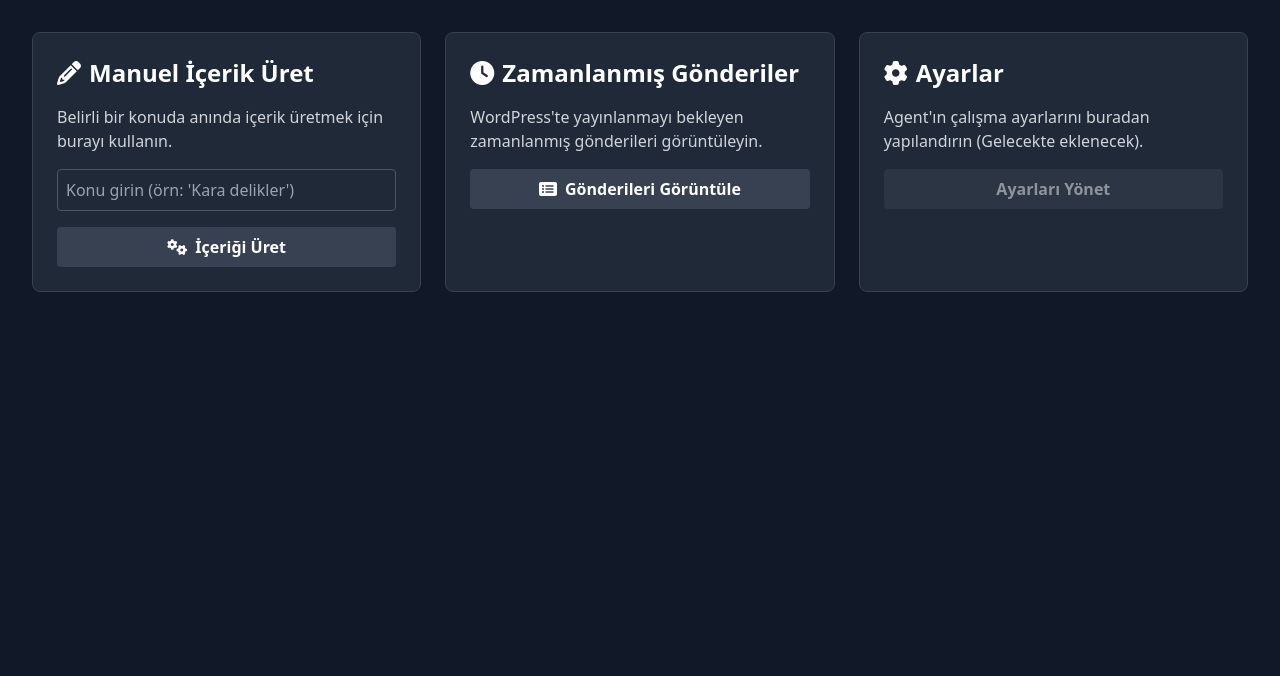
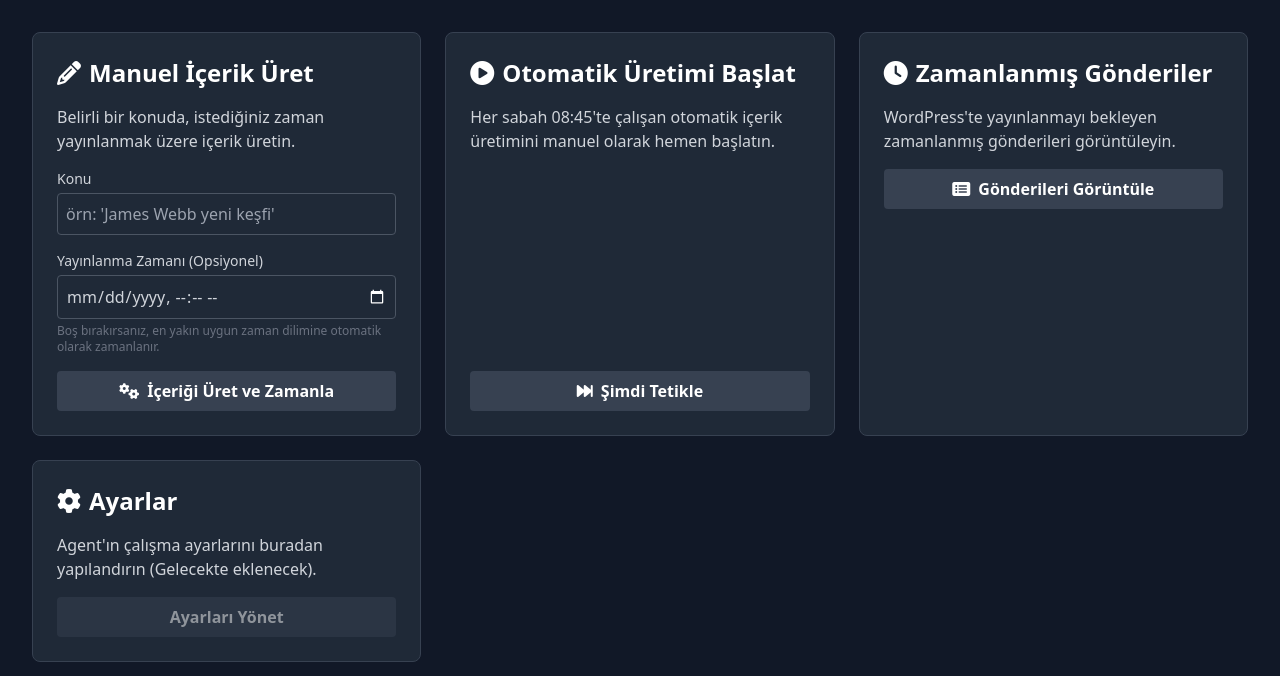
Before and after one commit to ozguradmin/uzay-agent, a Flask app: page / in a window 1280 px wide. Shown: the part 133-809 px from the top of the page. Before the commit the page ends 425 px from the top, so only its background shows below. Run offline with Flask 3, Linux system fonts and the light colour scheme; some libraries are stand-ins or nearby versions.

Commit message:
Feat: Admin paneli geliÅŸtirmeleri (manuel zamanlama, ÅŸimdi tetikle)

```diff
--- a/main.py
+++ b/main.py
@@ -642,15 +642,39 @@ def generate_and_post_logic(topic: str, schedule_time: str = None):
 def generate_and_post_endpoint():
     """
     Bir konu alır, araştırır, içerik üretir ve WordPress'e gönderir.
+    Panelden gelen manuel istekleri işler.
     """
     data = request.json
     topic = data.get('topic')
+    schedule_time_str = data.get('schedule_time') # Panelden gelen zaman (örn: 2025-09-29T14:30)
+
     if not topic:
         return jsonify({"error": "Lütfen bir içerik konusu belirtin."}), 400
 
+    final_schedule_time = None
+    if schedule_time_str:
+        # Gelen string'i datetime objesine çevir ve ISO formata getir
+        final_schedule_time = datetime.fromisoformat(schedule_time_str).isoformat()
+    else:
+        # Eğer zaman belirtilmemişse, en yakın uygun zamanı bul ve ata
+        now = datetime.now()
+        smart_times = get_smart_schedule_times()
+        for t in smart_times:
+            # Gelecekteki ilk uygun zamanı bul
+            if datetime.fromisoformat(t) > now:
+                final_schedule_time = t
+                break
+        # Eğer hepsi geçmişte kaldıysa, ertesi günün ilk saatini ata
+        if not final_schedule_time:
+            final_schedule_time = (now + timedelta(days=1)).replace(hour=8, minute=45).isoformat()
+
     try:
-        generate_and_post_logic(topic)
-        return jsonify({"status": "success", "message": f"'{topic}' konusu başarıyla işlendi."})
+        # Mantık fonksiyonunu belirlenen zamanlama ile çağır
+        generate_and_post_logic(topic, schedule_time=final_schedule_time)
+        return jsonify({
+            "status": "success",
+            "message": f"'{topic}' konusu başarıyla işlendi ve {final_schedule_time} tarihine zamanlandı."
+        })
     except Exception as e:
         return jsonify({"error": f"İçerik üretimi sırasında hata: {e}"}), 500
 
--- a/templates/index.html
+++ b/templates/index.html
@@ -42,13 +42,32 @@
             <!-- Manuel İçerik Üretme -->
             <div class="card rounded-lg p-6">
                 <h2 class="text-2xl font-semibold text-white mb-4"><i class="fas fa-pencil-alt mr-2"></i>Manuel İçerik Üret</h2>
-                <p class="mb-4">Belirli bir konuda anında içerik üretmek için burayı kullanın.</p>
+                <p class="mb-4">Belirli bir konuda, istediğiniz zaman yayınlanmak üzere içerik üretin.</p>
                 <form id="manual-topic-form">
-                    <input type="text" id="topic-input" placeholder="Konu girin (örn: 'Kara delikler')" class="w-full p-2 rounded bg-gray-800 border border-gray-600 focus:outline-none focus:ring-2 focus:ring-blue-500 mb-4">
+                    <div class="mb-4">
+                        <label for="topic-input" class="block text-sm font-medium text-gray-300 mb-1">Konu</label>
+                        <input type="text" id="topic-input" placeholder="örn: 'James Webb yeni keşfi'" class="w-full p-2 rounded bg-gray-800 border border-gray-600 focus:outline-none focus:ring-2 focus:ring-blue-500">
+                    </div>
+                    <div class="mb-4">
+                        <label for="schedule-datetime" class="block text-sm font-medium text-gray-300 mb-1">Yayınlanma Zamanı (Opsiyonel)</label>
+                        <input type="datetime-local" id="schedule-datetime" class="w-full p-2 rounded bg-gray-800 border border-gray-600 focus:outline-none focus:ring-2 focus:ring-blue-500" style="color-scheme: dark;">
+                        <p class="text-xs text-gray-500 mt-1">Boş bırakırsanız, en yakın uygun zaman dilimine otomatik olarak zamanlanır.</p>
+                    </div>
                     <button type="submit" class="w-full btn text-white font-bold py-2 px-4 rounded">
-                        <i class="fas fa-cogs mr-2"></i>İçeriği Üret
+                        <i class="fas fa-cogs mr-2"></i>İçeriği Üret ve Zamanla
                     </button>
                 </form>
+            </div>
+
+            <!-- Otomatik Üretimi Tetikleme -->
+            <div class="card rounded-lg p-6 flex flex-col justify-between">
+                <div>
+                    <h2 class="text-2xl font-semibold text-white mb-4"><i class="fas fa-play-circle mr-2"></i>Otomatik Üretimi Başlat</h2>
+                    <p class="mb-4">Her sabah 08:45'te çalışan otomatik içerik üretimini manuel olarak hemen başlatın.</p>
+                </div>
+                <button id="trigger-auto-generation" class="w-full btn text-white font-bold py-2 px-4 rounded mt-4">
+                    <i class="fas fa-fast-forward mr-2"></i>Şimdi Tetikle
+                </button>
             </div>
 
             <!-- Zamanlanmış Gönderiler -->
@@ -81,6 +100,8 @@
         document.getElementById('manual-topic-form').addEventListener('submit', async function(event) {
             event.preventDefault();
             const topic = document.getElementById('topic-input').value;
+            const scheduleTime = document.getElementById('schedule-datetime').value;
+
             if (!topic) {
                 alert('Lütfen bir konu girin.');
                 return;
@@ -93,16 +114,36 @@
                 const response = await fetch('/generate-and-post', {
                     method: 'POST',
                     headers: { 'Content-Type': 'application/json' },
-                    body: JSON.stringify({ topic: topic })
+                    body: JSON.stringify({
+                        topic: topic,
+                        schedule_time: scheduleTime || null // Eğer boşsa null gönder
+                    })
                 });
                 const result = await response.json();
 
                 if (response.ok) {
-                    responseArea.innerHTML = `<div class="card p-4 text-green-400"><p><strong>Başarılı!</strong> "${topic}" konusu başarıyla işlendi ve WordPress'e zamanlandı.</p></div>`;
+                    responseArea.innerHTML = `<div class="card p-4 text-green-400"><p><strong>Başarılı!</strong> "${topic}" konusu başarıyla işlendi ve WordPress'e gönderildi.</p></div>`;
                 } else {
                     throw new Error(result.error || 'Bir hata oluştu.');
                 }
 
+            } catch (error) {
+                responseArea.innerHTML = `<div class="card p-4 text-red-400"><p><strong>Hata:</strong> ${error.message}</p></div>`;
+            }
+        });
+
+        document.getElementById('trigger-auto-generation').addEventListener('click', async function() {
+            const responseArea = document.getElementById('response-area');
+            responseArea.innerHTML = '<p class="text-center text-blue-400">Otomatik üretim süreci başlatılıyor...</p>';
+
+            try {
+                const response = await fetch('/generate-daily-content', { method: 'POST' });
+                const result = await response.json();
+                if (response.ok) {
+                    responseArea.innerHTML = `<div class="card p-4 text-green-400"><p><strong>Başlatıldı!</strong> Otomatik üretim süreci arka planda çalışmaya başladı. Sonuçları terminal loglarından veya bir süre sonra "Zamanlanmış Gönderiler" listesinden takip edebilirsiniz.</p></div>`;
+                } else {
+                    throw new Error(result.error || 'Bir hata oluştu.');
+                }
             } catch (error) {
                 responseArea.innerHTML = `<div class="card p-4 text-red-400"><p><strong>Hata:</strong> ${error.message}</p></div>`;
             }
```
